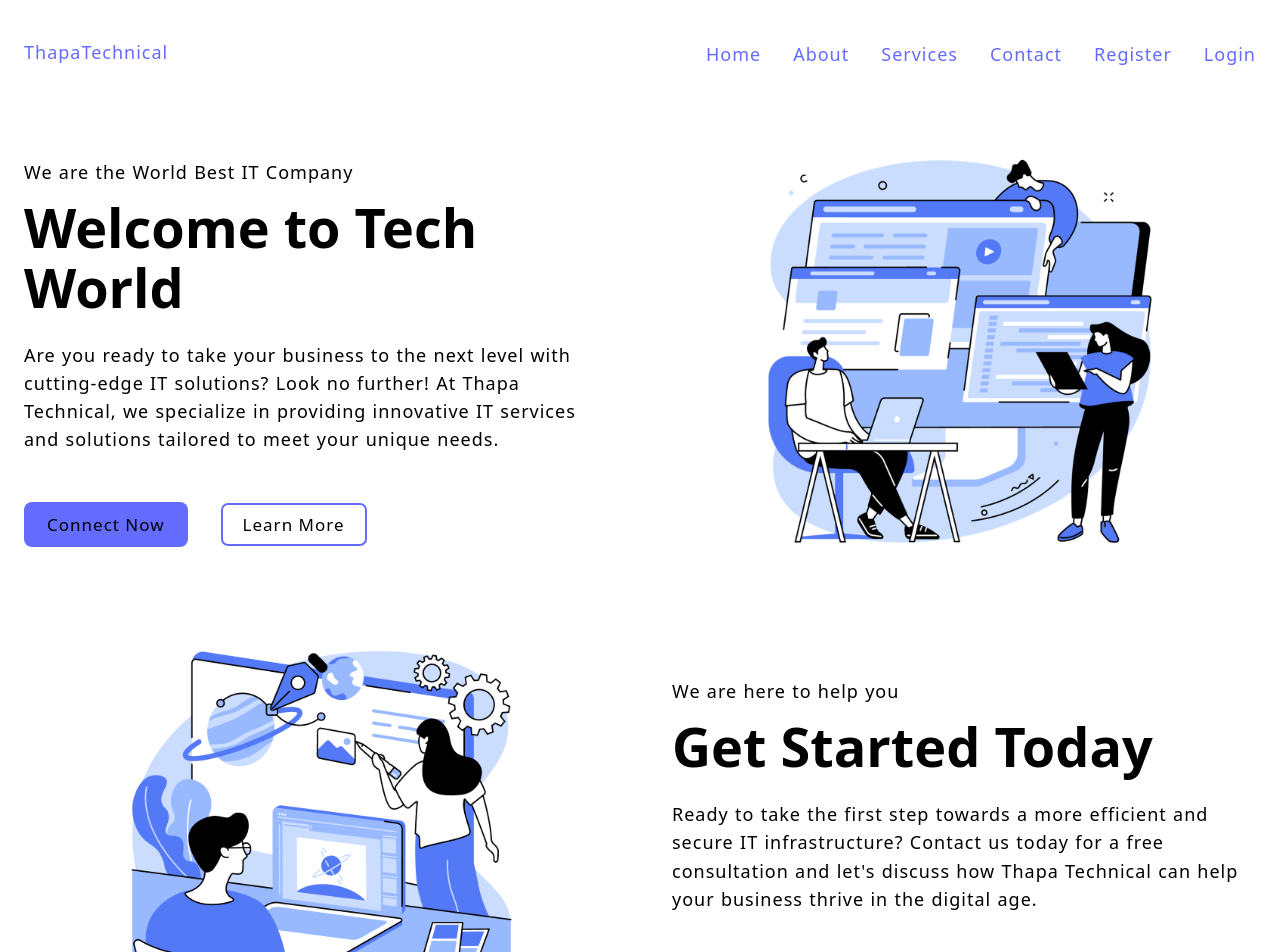
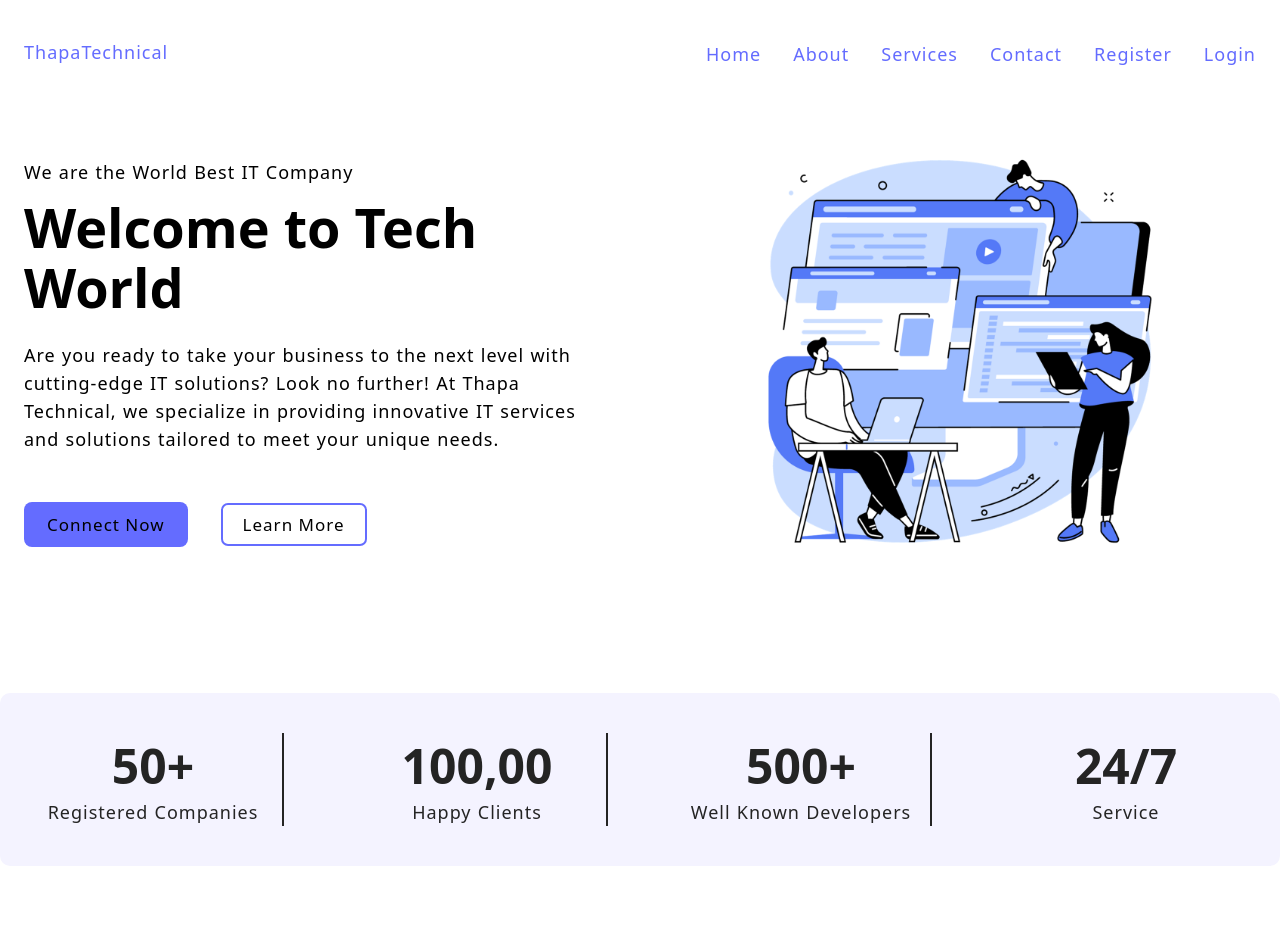
Before and after one commit to aryadishant414/MERN_BASE_2024, a React (Vite) app in the folder client/: page / in a window 1280 px wide. Shown: the top 952 px of the page. Built offline with nearby package versions, Linux system fonts and the light colour scheme.

Commit message:
Created reused code file named as Analytics.jsx

```diff
--- /dev/null
+++ b/client/src/components/Analytics.jsx
@@ -0,0 +1,26 @@
+export const Analytics = () => {
+    return(
+        <>
+            <section className="section-analytics">
+                <div className="container grid grid-four-cols">
+                    <div className="div1">
+                        <h2>50+</h2>
+                        <p>registered companies</p>
+                    </div>
+                    <div className="div1">
+                        <h2>100,00</h2>
+                        <p>Happy Clients</p>
+                    </div>
+                    <div className="div1">
+                        <h2>500+</h2>
+                        <p>Well known Developers</p>
+                    </div>
+                    <div className="div1">
+                        <h2>24/7</h2>
+                        <p>service</p>
+                    </div>
+                </div>
+            </section>
+        </>
+    );
+};
--- a/client/src/pages/HomePage.jsx
+++ b/client/src/pages/HomePage.jsx
@@ -1,3 +1,5 @@
+import {Analytics} from "../components/Analytics.jsx"
+
 export const HomePage = () => {
   return (
     <>
@@ -37,7 +39,7 @@
       </main>
 
       {/* 2nd section  */}
-      {/* <Analytics /> */}
+      <Analytics />
 
       {/* 3rd section  */}
       <section className="section-hero">
```
